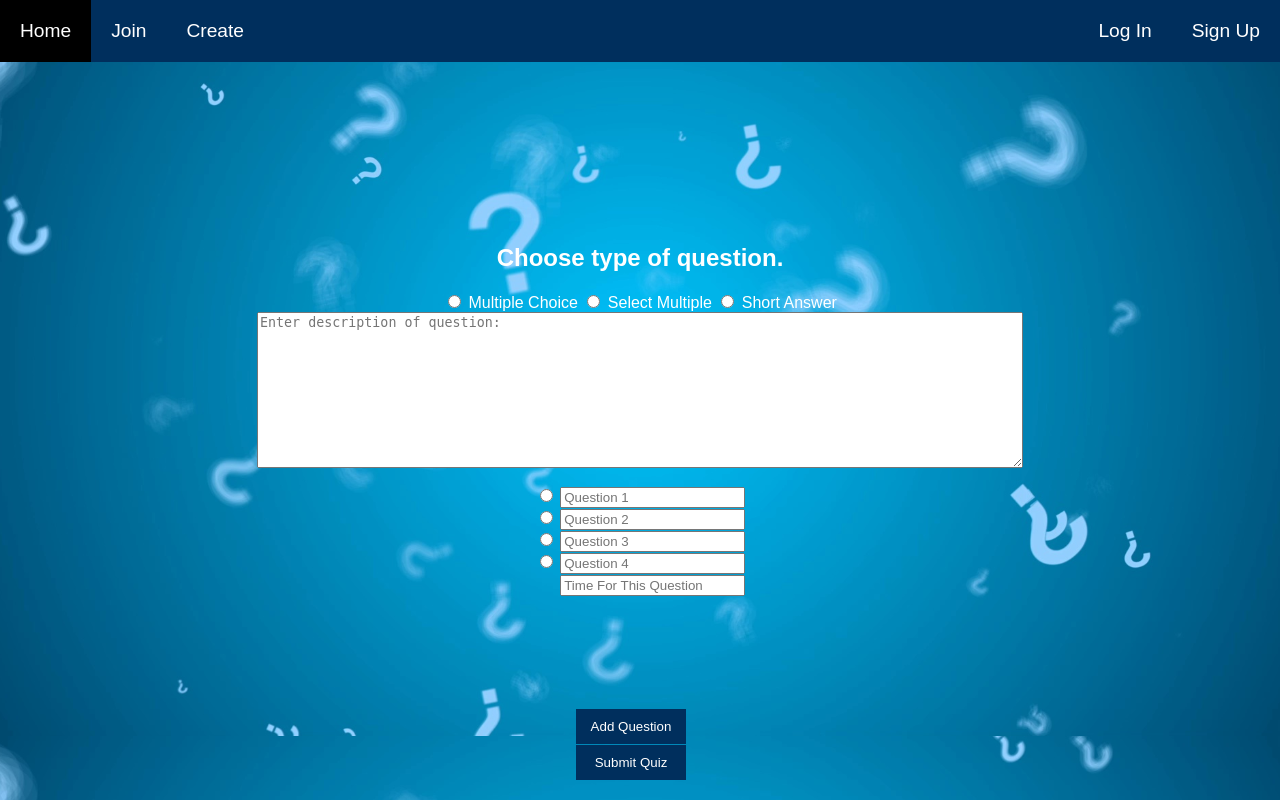
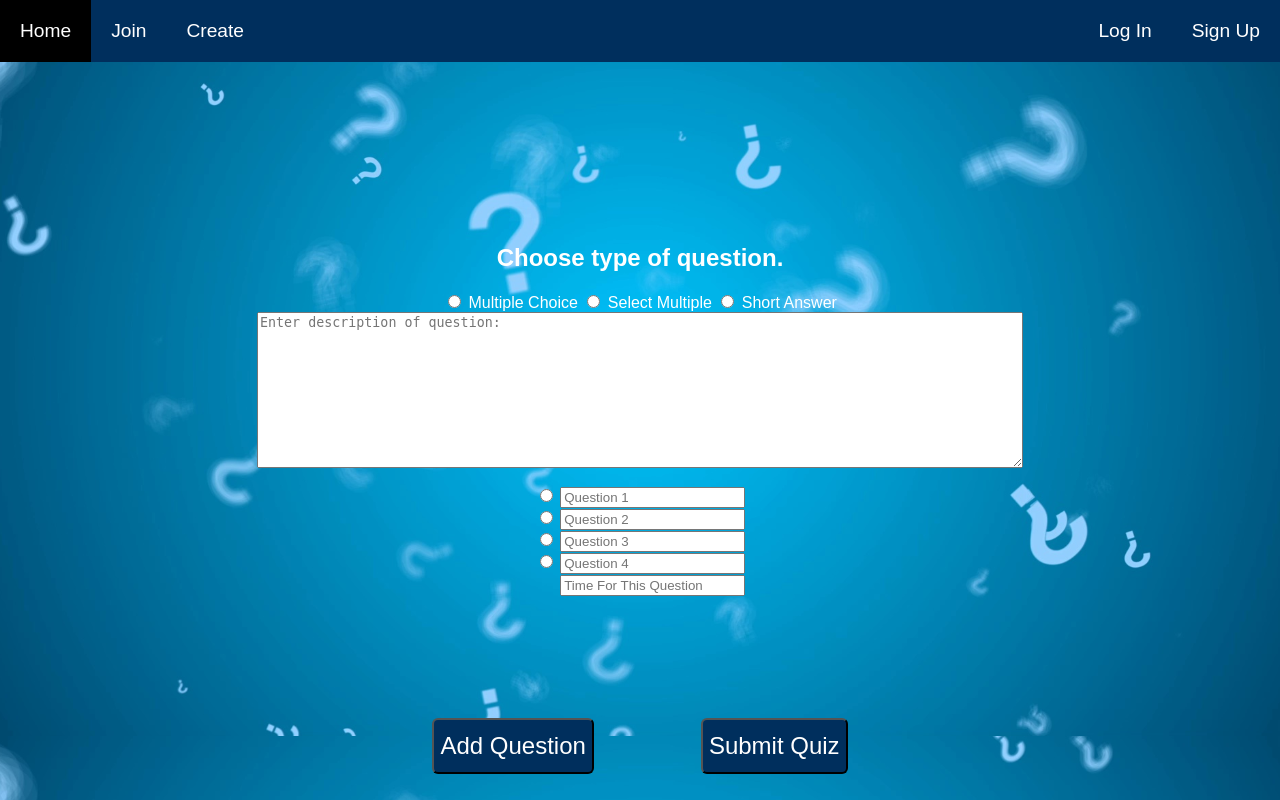
Before and after one commit to milesHerrick/quiz-project, a PHP site: page /create.html in a window 1280 px wide. Run offline with PHP 8.4, Linux system fonts and the light colour scheme.

Commit message:
changes button formatting and removed white text over write thing

```diff
--- a/create.css
+++ b/create.css
@@ -20,19 +20,37 @@
 p{
     font-size: 3em;
     font-family: Arial, Helvetica, sans-serif;
-    color:rgb(70, 69, 69);
+    color:white;
 }
 
 #addCheck{
-    padding: 10px;
+    position: fixed;
+    bottom: 2%;
+    left: 33%;
+
+    margin: 10px;
+    box-sizing: content-box;
+    font-size: 1.5em;
     background-color: #002f5d;
-    color: rgb(184, 183, 183);
-    border: 0;
+    color:white;
+    border-radius: .25em;
+    height: 50px;
+    margin-top: 25px;
+}
+
+input[type=submit]{
     position: fixed;
-    bottom: 7%;
-    left: 45%;
-    width: 110px;
-    font-family: Arial, Helvetica, sans-serif;
+    bottom: 2%;
+    right: 33%;
+
+    margin: 10px;
+    box-sizing: content-box;
+    font-size: 1.5em;
+    background-color: #002f5d;
+    color:white;
+    border-radius: .25em;
+    height: 50px;
+    margin-top: 25px;
 }
 
 .addNew{
@@ -42,6 +60,8 @@ p{
     justify-content: center;
 }
 
+
+
 #selection{
     width: 100%;
     display: flex;
@@ -50,6 +70,7 @@ p{
 
 #questions{
     display: flex;
+    justify-content: space-evenly;
 }
 
 textarea{
@@ -64,17 +85,7 @@ textarea{
 
 }
 
-input[type=submit]{
-    padding: 10px;
-    background-color: #002f5d;
-    color: rgb(184, 183, 183);
-    border: 0;
-    position: fixed;
-    bottom: 2.5%;
-    left: 45%;
-    width: 110px;
-    font-family: Arial, Helvetica, sans-serif;
-}
+
 
 #addCheck:hover{
     background-color: black;
--- a/global.css
+++ b/global.css
@@ -1,8 +1,6 @@
-*{
-	color: white !important;
-}
 
 body{
+    color: white;
     font-family: Arial, Helvetica, sans-serif;
     /*background-color: rgb(184, 183, 183);*/
     background-image: url('quiz.jpg');
@@ -48,6 +46,6 @@ li a:hover{
 }
 
 h1{
-    /*margin-bottom: 50px;*/
+    color: white;
     -webkit-text-stroke: 1.25px black;
 }
--- a/join.css
+++ b/join.css
@@ -42,8 +42,8 @@ form{
   margin: 10px;
   box-sizing: content-box;
   font-size: 1.5em;
-  background-color: rgb(70, 69, 69);
-  color:rgb(184, 183, 183);
+  background-color: #002f5d;
+  color:white;
   border-radius: .25em;
   height: 50px;
   margin-top: 25px;
@@ -57,7 +57,7 @@ h2{
   margin: 0;
   font-size: 5em;
   font-family: Arial, Helvetica, sans-serif;
-  color:rgb(70, 69, 69);
+
   -webkit-text-stroke: 1px black;
 }
 
```
Also changed, not shown: login.css (+6 -6 lines), signup.css (+4 -3 lines).
